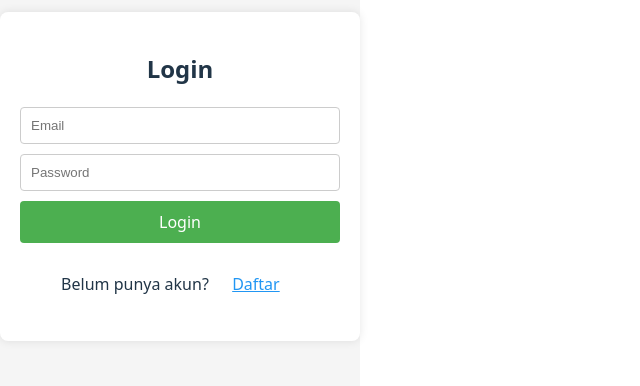
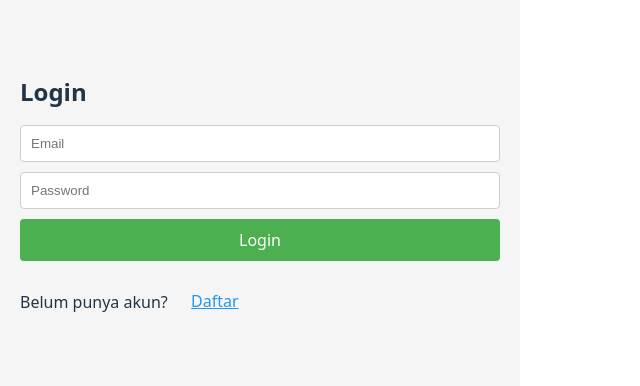
Before and after one commit to Wardenkensub/garapan, a React (Vite) app: page / in a window 1280 px wide. Shown: the part 224-610 px from the top of the page, without its empty margins (0-640 px from the left). Built offline with nearby package versions, Linux system fonts and the light colour scheme.

Commit message:
Update App.jsx

```diff
--- a/src/App.jsx
+++ b/src/App.jsx
@@ -76,11 +76,13 @@ export default function App() {
     t.link.toLowerCase().includes(search.toLowerCase())
   );
 
+// ... tetap sama sampai return user === null ...
+// Ganti bagian return login:
 if (!user) {
   return (
-      <div style={styles.centered}>
-        <div style={styles.card}>
-          <h2>{view === "login" ? "Login" : "Register"}</h2>
+    <div style={{ ...styles.centered, padding: 20 }}>
+      <div style={styles.loginCard}>
+        <h2 style={{ marginBottom: 15 }}>{view === "login" ? "Login" : "Register"}</h2>
         <input placeholder="Email" value={email} onChange={(e) => setEmail(e.target.value)} style={styles.input} />
         <input type="password" placeholder="Password" value={password} onChange={(e) => setPassword(e.target.value)} style={styles.input} />
         <button onClick={view === "login" ? handleLogin : handleRegister} style={styles.button}>
```
Lines whose indentation alone changed are shown as unchanged.
